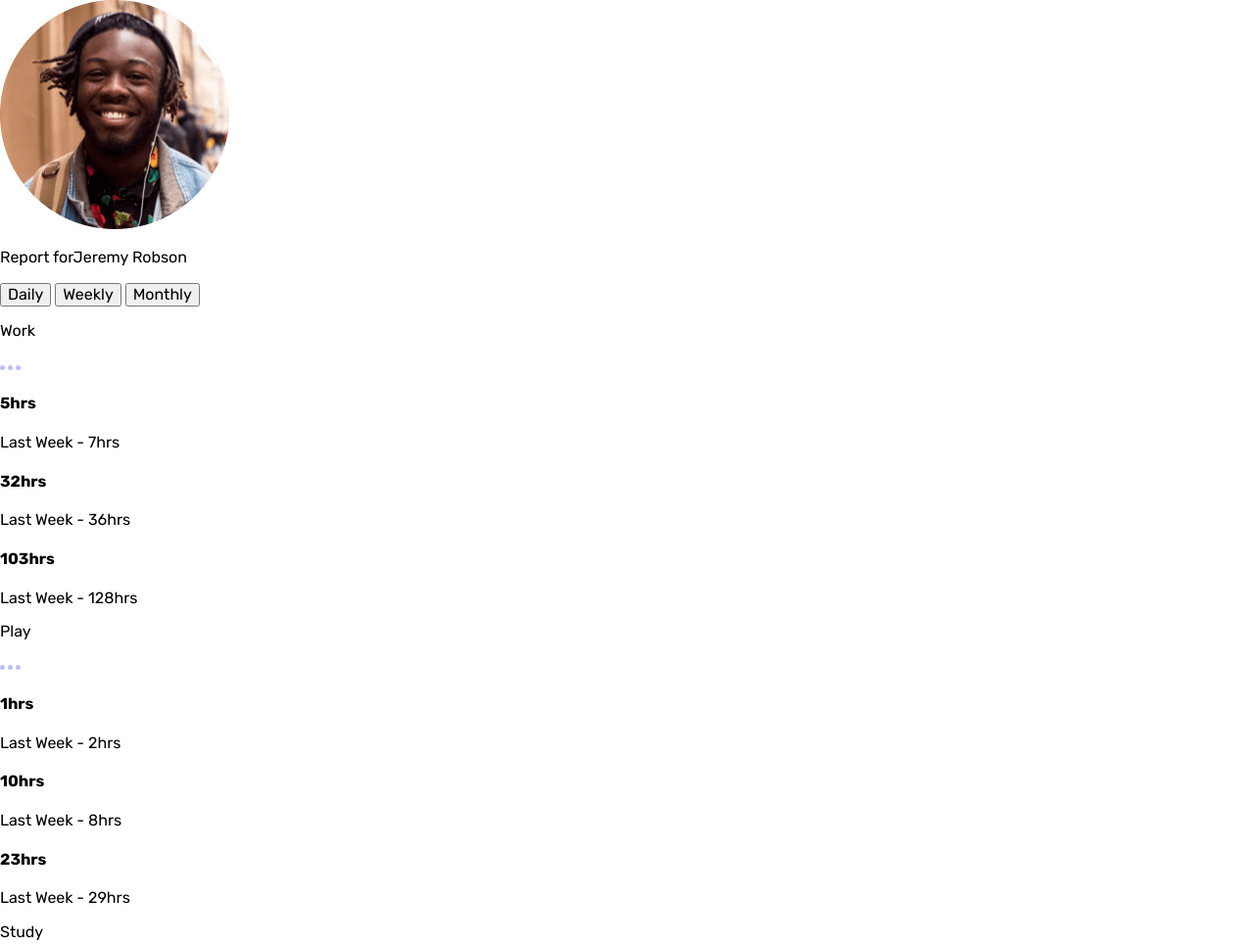
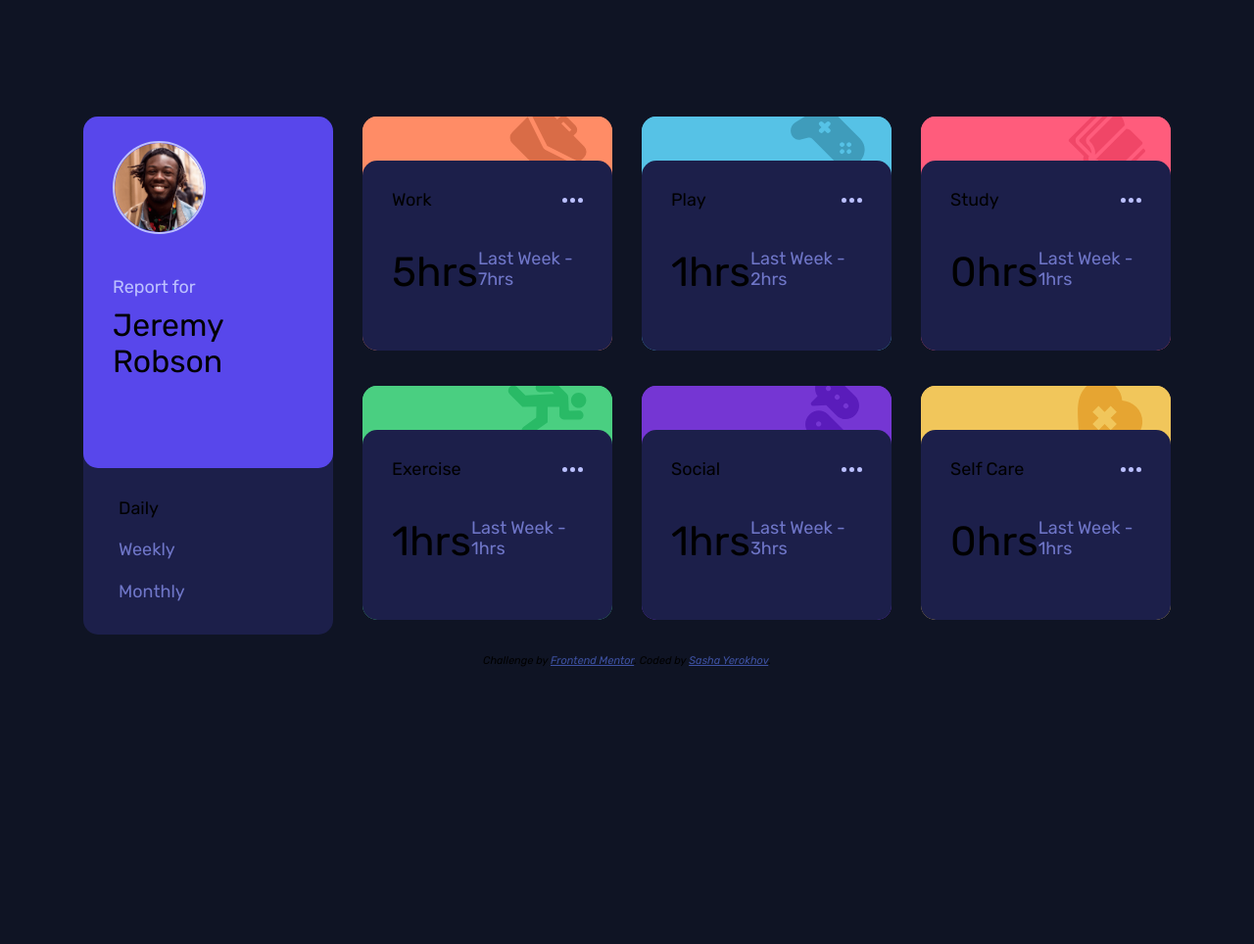
Before and after one commit to SashaYerokhov/Time_tracking_dashboard, a plain HTML site: page index.html in a window 1280 px wide. Shown: the top 964 px of the page at 98% size. After the commit the page ends 800 px from the top, so only its background shows below. Drawn offline with Linux system fonts and the light colour scheme.

Commit message:
Update style.css

```diff
--- a/css/style.css
+++ b/css/style.css
@@ -46,11 +46,279 @@ body {
   font-family: "Rubik", sans-serif;
   font-size: 100%;
   font-weight: 400;
+  max-width: 90rem;
+  width: 100%;
+  /* height: 1024px; */
+  height: 100vh;
+  background: var(--navy-950);
+  color: var(--color-text);
+  display: flex;
+  align-items: center;
+  justify-content: center;
+  flex-direction: column;
+  row-gap: 20px;
+}
+body,
+h4,
+p {
+  margin: 0;
 }
 
 img {
   max-width: 100%;
   height: auto;
+}
+
+.dashboard {
+  display: grid;
+  grid-template-columns: repeat(4, 255px);
+  grid-template-rows: 245px;
+  grid-auto-rows: 245px;
+  gap: 30px;
+  font-size: 1.125rem;
+}
+.dashboard-avatar {
+  background-color: var(--navy-900);
+  grid-row: 1 / 3;
+  border-radius: 15px;
+}
+
+.dashboard-avatar-content {
+  background: var(--purple-600);
+  border-radius: 15px;
+  padding: 25px 0 90px 30px;
+}
+.dashboard-avatar-content span {
+  display: block;
+  margin-bottom: 10px;
+  font-size: 1.125rem;
+  color: var(--navy-200);
+}
+.dashboard-avatar-content .dashboard-avatar-text {
+  font-size: 32px;
+  font-weight: 400;
+}
+.dashboard-avatar-content img {
+  width: 5.9375rem;
+  border-radius: 50%;
+  border: 2px solid var(--navy-200);
+  margin-block-end: 40px;
+}
+.dashboard-avatar-nav {
+  padding: 30px 0 32px 30px;
+  display: flex;
+  flex-direction: column;
+  align-items: start;
+  row-gap: 20px;
+  background: var(--navy-900);
+  border-bottom-left-radius: 15px;
+  border-bottom-right-radius: 15px;
+}
+.dashboard-avatar-nav button {
+  border: none;
+  outline: none;
+  background: transparent;
+  color: var(--purple-500);
+  cursor: pointer;
+  transition: color 350ms ease-in;
+  &:hover,
+  &:active {
+    color: var(--color-text);
+  }
+}
+
+.dashboard-avatar-nav button.active {
+  color: var(--color-text);
+}
+.dashboard__main .Work {
+  background-color: var(--orange-300-work);
+  border-radius: 15px;
+}
+
+.dashboard__main .Work .images {
+  background-color: var(--orange-300-work);
+  height: 2.8125rem;
+  background-image: url("../images/icon-work.svg");
+  background-repeat: no-repeat;
+  background-position: 85% 30%;
+  border-top-left-radius: 15px;
+  border-top-right-radius: 15px;
+}
+.content {
+  background-color: var(--navy-900);
+  border-radius: 15px;
+  padding: 30px;
+  cursor: pointer;
+  transition: background-color 450ms ease-in-out;
+  &:hover {
+    background-color: var(--navy-900-hover);
+  }
+}
+.content-up {
+  display: flex;
+  align-items: center;
+  justify-content: space-between;
+  font-size: 1.125rem;
+  margin-bottom: 40px;
+}
+
+.content-up svg {
+  cursor: pointer;
+  transition: all 400ms ease-in-out;
+}
+
+.content-up svg path:hover {
+  fill: var(--color-text);
+}
+
+.content-down h4 {
+  font-size: 2.625rem;
+  font-weight: 400;
+  margin-bottom: 25px;
+}
+.content-down p {
+  color: var(--purple-500);
+}
+
+.content-down.current-daily {
+  display: none;
+}
+.content-down.current-daily.active {
+  display: flex;
+}
+.content-down.current-weekly.active {
+  display: flex;
+}
+.content-down.current-weekly {
+  display: none;
+}
+.content-down.current-monthly {
+  display: none;
+}
+.content-down.current-monthly.active {
+  display: flex;
+}
+
+.dashboard__main .Play {
+  background-color: var(--blue-300-play);
+  border-radius: 15px;
+}
+.dashboard__main .Play .images {
+  background-color: var(--blue-300-play);
+  height: 45px;
+  background-image: url("../images/icon-play.svg");
+  background-repeat: no-repeat;
+  background-position: 85% 30%;
+  border-top-left-radius: 15px;
+  border-top-right-radius: 15px;
+}
+.dashboard__main .Study {
+  background-color: var(--pink-400-study);
+  border-radius: 15px;
+}
+.dashboard__main .Study .images {
+  background-color: var(--pink-400-study);
+  height: 2.8125rem;
+  background-image: url("../images/icon-study.svg");
+  background-repeat: no-repeat;
+  background-position: 85% 30%;
+  border-top-left-radius: 15px;
+  border-top-right-radius: 15px;
+}
+.dashboard__main .Exercise {
+  background-color: var(--green-400-exercise);
+  border-radius: 15px;
+}
+.dashboard__main .Exercise .images {
+  background-color: var(--green-400-exercise);
+  height: 45px;
+  background-image: url("../images/icon-exercise.svg");
+  background-repeat: no-repeat;
+  background-position: 85% 30%;
+  border-top-left-radius: 15px;
+  border-top-right-radius: 15px;
+}
+.dashboard__main .Social {
+  background-color: var(--purple-700-social);
+  border-radius: 15px;
+}
+.dashboard__main .Social .images {
+  background-color: var(--purple-700-social);
+  height: 2.8125rem;
+  background-image: url("../images/icon-social.svg");
+  background-repeat: no-repeat;
+  background-position: 85% 30%;
+  border-top-left-radius: 15px;
+  border-top-right-radius: 15px;
+}
+.dashboard__main .Self.Care {
+  background-color: var(--yellow-300-self-care);
+  border-radius: 15px;
+}
+.dashboard__main .Self.Care .images {
+  background-color: var(--yellow-300-self-care);
+  height: 2.8125rem;
+  background-image: url("../images/icon-self-care.svg");
+  background-repeat: no-repeat;
+  background-position: 85% 30%;
+  border-top-left-radius: 15px;
+  border-top-right-radius: 15px;
+}
+
+@media (max-width: 1110px) {
+  body {
+    padding-inline: 10px;
+  }
+  .dashboard {
+    grid-template-columns: repeat(4, 1fr);
+  }
+}
+
+@media (max-width: 700px) {
+  body {
+    display: block;
+  }
+  .dashboard {
+    padding-block-start: 80px;
+    padding-inline: 10px;
+    grid-template-columns: 325px;
+    grid-template-rows: 160px;
+    grid-auto-rows: auto;
+  }
+  .dashboard-avatar-content {
+    display: flex;
+    align-items: center;
+    column-gap: 15px;
+    padding: 25px 0 25px 25px;
+  }
+  .dashboard-avatar-content img {
+    width: 4.6875rem;
+    margin-bottom: 0;
+  }
+  .dashboard-avatar-content .dashboard-avatar-text {
+    font-size: 1.5rem;
+    font-weight: 400;
+  }
+  .dashboard-avatar-nav {
+    padding: 15px 25px;
+    flex-direction: row;
+    column-gap: 45px;
+  }
+  .content {
+    padding: 15px;
+  }
+  .content-up {
+    margin-block-end: 15px;
+  }
+  .content-down {
+    /* display: flex; */
+    align-items: center;
+    justify-content: space-between;
+  }
+  .content-down h4 {
+    font-size: 2rem;
+    margin-bottom: 0;
+  }
 }
 
 .attribution {
```
Lines whose indentation alone changed are shown as unchanged.
